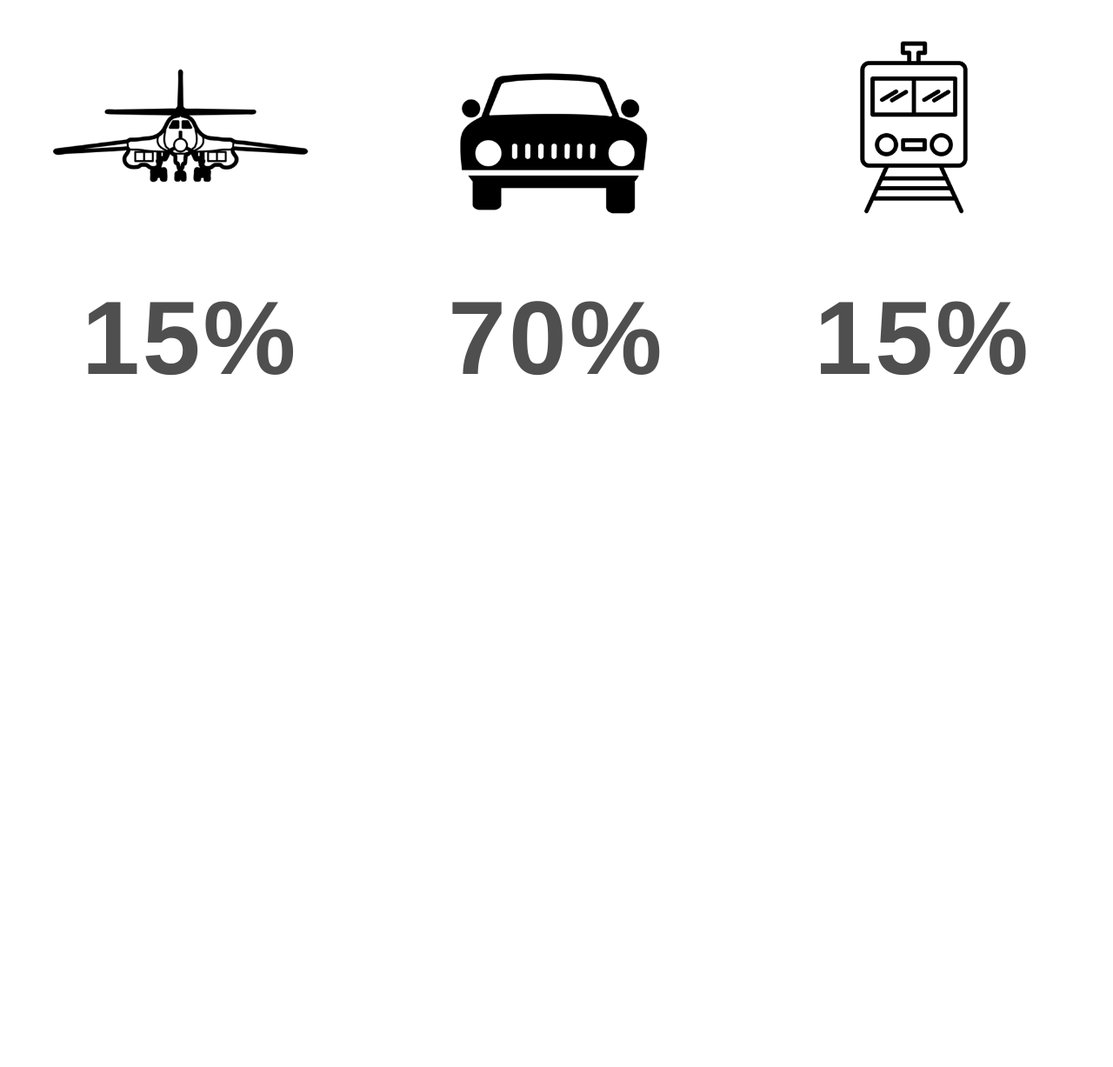
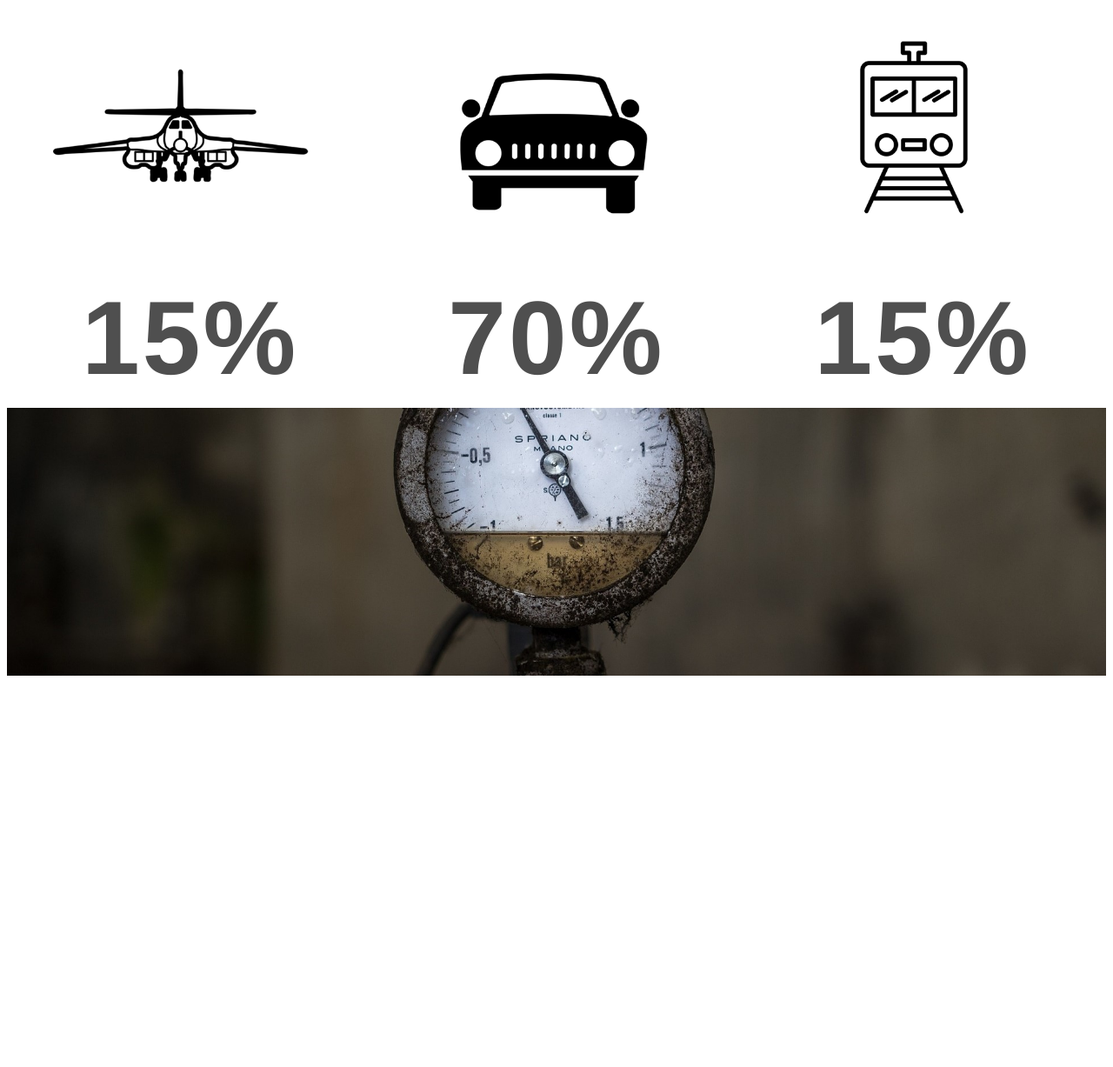
Before and after one commit to SilongXu/ISEP-BeyondSight-WEB-Project, a PHP site: page /home.html in a window 1280 px wide. Shown: the part 546-1773 px from the top of the page at 87% size. Before the commit the page ends 978 px from the top, so only its background shows below. Run offline with PHP 8.4, Linux system fonts and the light colour scheme.

Commit message:
Deuxième image fixed

```diff
--- a/home.css
+++ b/home.css
@@ -200,6 +200,7 @@ html {
 }
 
 
+
 .home_page_3 h2 {
 	font-family:'Helvetica Neue', sans-serif;
 	text-transform: uppercase;
@@ -208,4 +209,16 @@ html {
 	font-size: 750%;
 	letter-spacing: 3px;
 	margin: 0px;
+	height: 150px;
 }
+
+.home_page_4 {
+	background-image: url("images/mesures2.jpg");
+	background-repeat: no-repeat;
+	background-size: 100%;
+	background-attachment: fixed;
+	width: 100%;
+	margin: 0;
+	padding: 0;
+	height: 900px;
+}
--- a/home.html
+++ b/home.html
@@ -33,10 +33,7 @@
     	</div>
 
     	<!-- Home Page 2 -->
-    	<div class = "home_page_2">
-    	</div>
-
-
+    	<div class = "home_page_2"></div>
 
 
         <div class="home_page_3">
@@ -49,6 +46,9 @@
             <div class="column" style="background-color:#FFF;">
                 <h2>15%</h2>
         </div>
-</div>
+
+        <div class = "home_page_4"></div>
+
+    </div>
     </body>
 </html>
```
Also changed, not shown: images/mesures.jpg (added), images/mesures0.jpg (added), images/mesures2.jpg (added).
